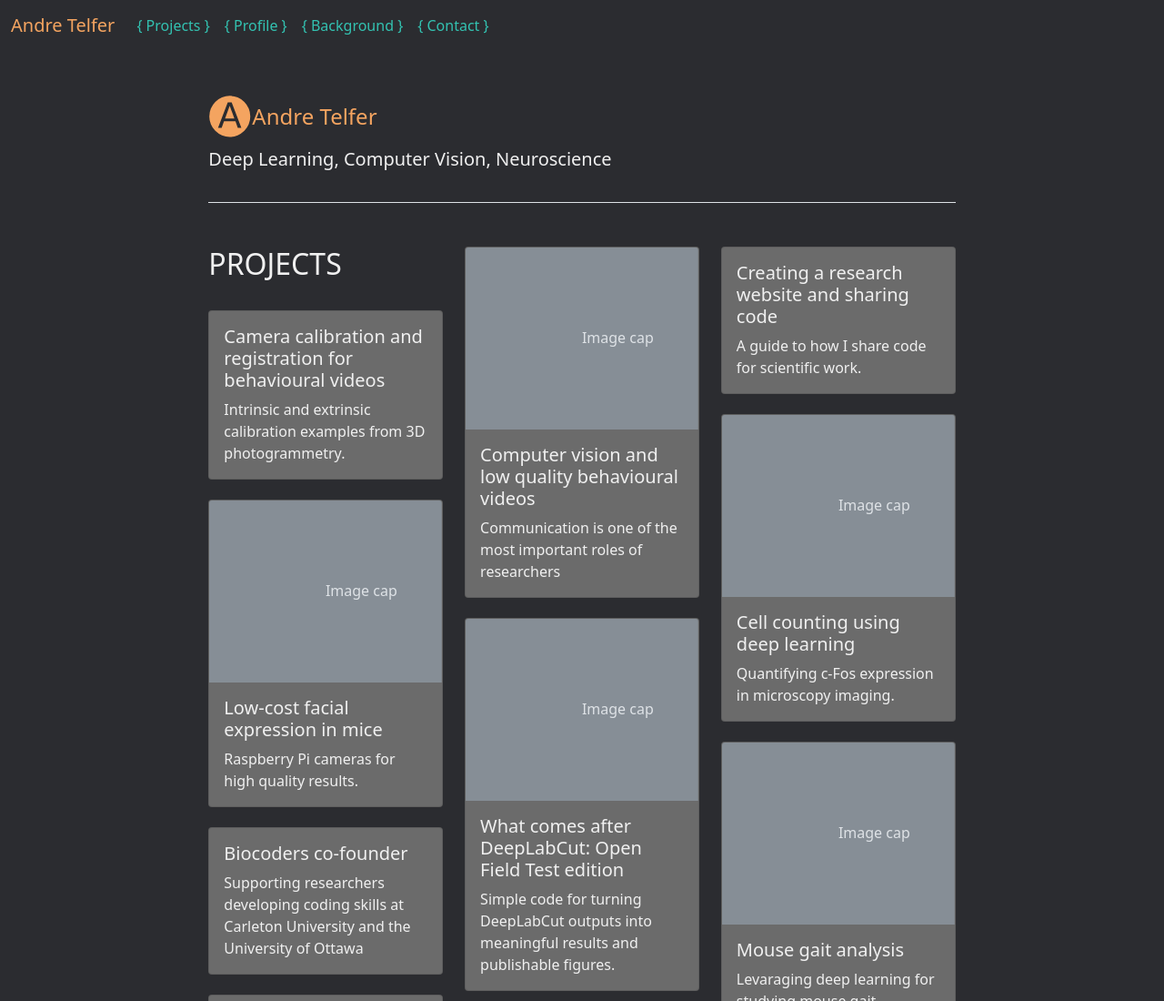
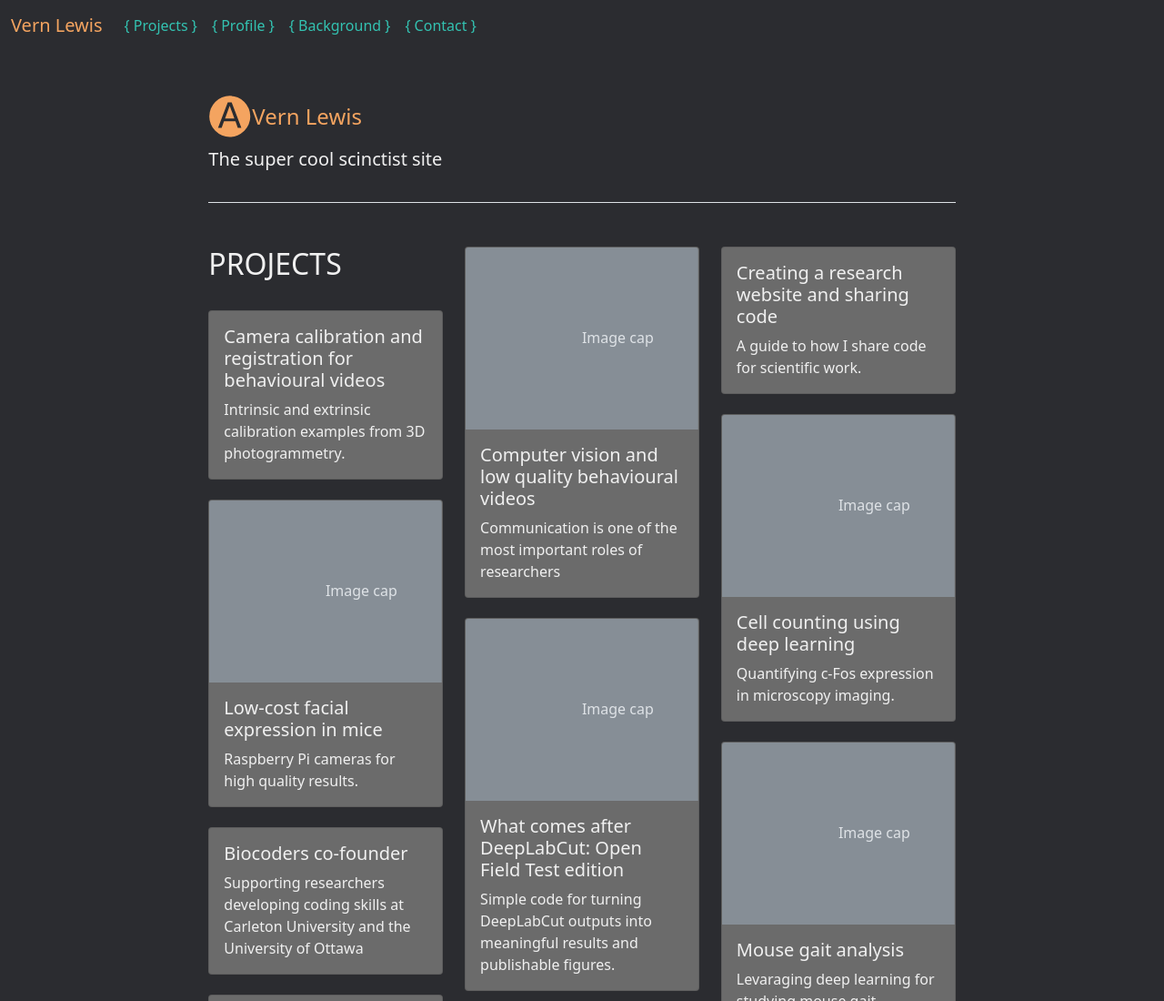
Before and after one commit to lewisvern/lewisvern.github.io, a website with bundled scripts: page index.html in a window 1280 px wide. Shown: the top 1100 px of the page at 91% size. Built offline with nearby package versions, Linux system fonts and the light colour scheme; files whose address does not match are found by name.

Commit message:
Update index.html

```diff
--- a/index.html
+++ b/index.html
@@ -10,13 +10,13 @@
     integrity="sha384-GNFwBvfVxBkLMJpYMOABq3c+d3KnQxudP/mGPkzpZSTYykLBNsZEnG2D9G/X/+7D" crossorigin="anonymous"
     async></script>
   <link rel="stylesheet" href="assets/css/starter.css">
-  <title>A.Telfer</title>
+  <title>Vern Lewis</title>
 </head>
 
 <body>
   <nav class="navbar navbar-expand-sm">
     <div class="container-fluid">
-      <a class="navbar-brand" href="/#header"> Andre Telfer </a>
+      <a class="navbar-brand" href="/#header"> Vern Lewis </a>
       <button class="navbar-toggler" type="button" data-bs-toggle="collapse" data-bs-target="#navbarNav"
         aria-controls="navbarNav" aria-expanded="false" aria-label="Toggle navigation">
         <span class="navbar-toggler-icon"></span>
@@ -60,10 +60,10 @@
                 style="font-size:10.1672px;line-height:1.25;word-spacing:0px;fill:#ffffff;stroke-width:0.254181" />
             </g>
           </svg>
-          <span>Andre Telfer</span>
+          <span>Vern Lewis</span>
         </a>
       </h1>
-      <p class="lead">Deep Learning, Computer Vision, Neuroscience</p>
+      <p class="lead">The super cool scinctist site</p>
     </header>
 
     <div class="row" data-masonry='{"percentPosition": true }'>
```
